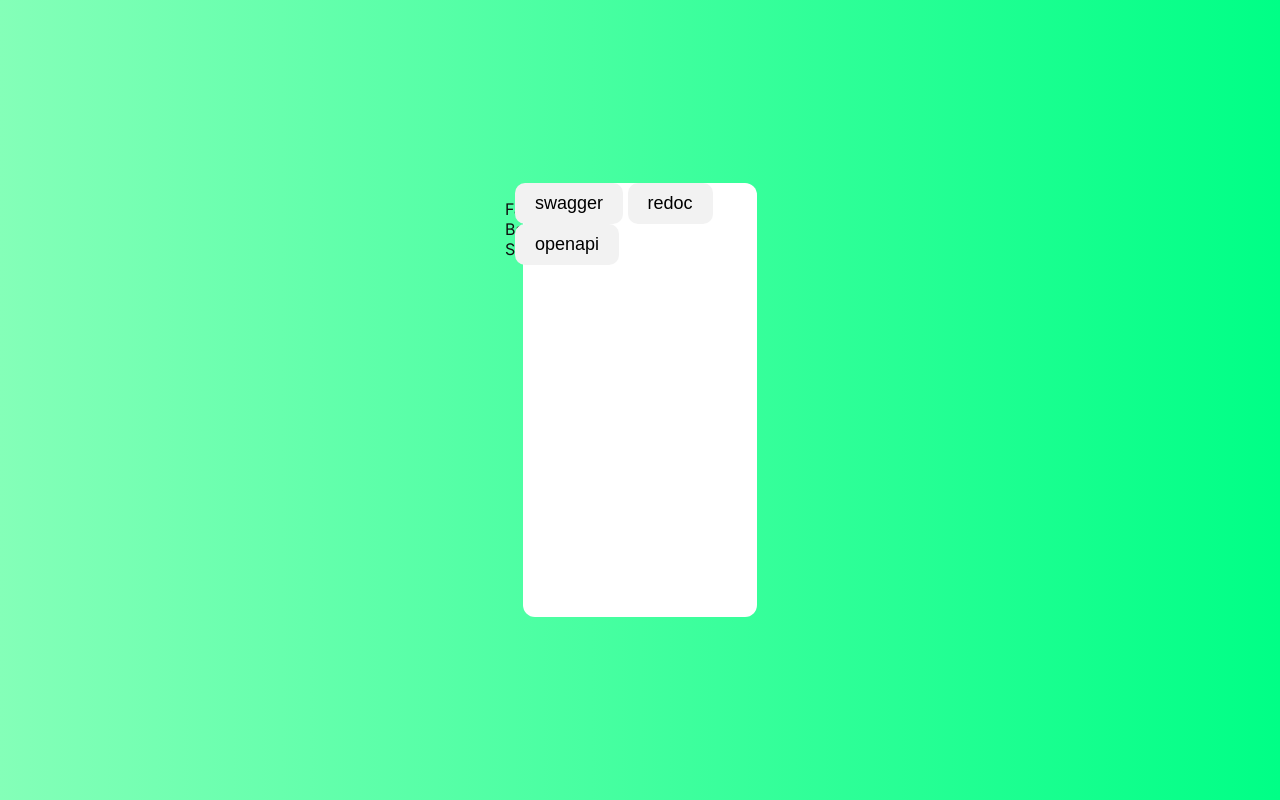
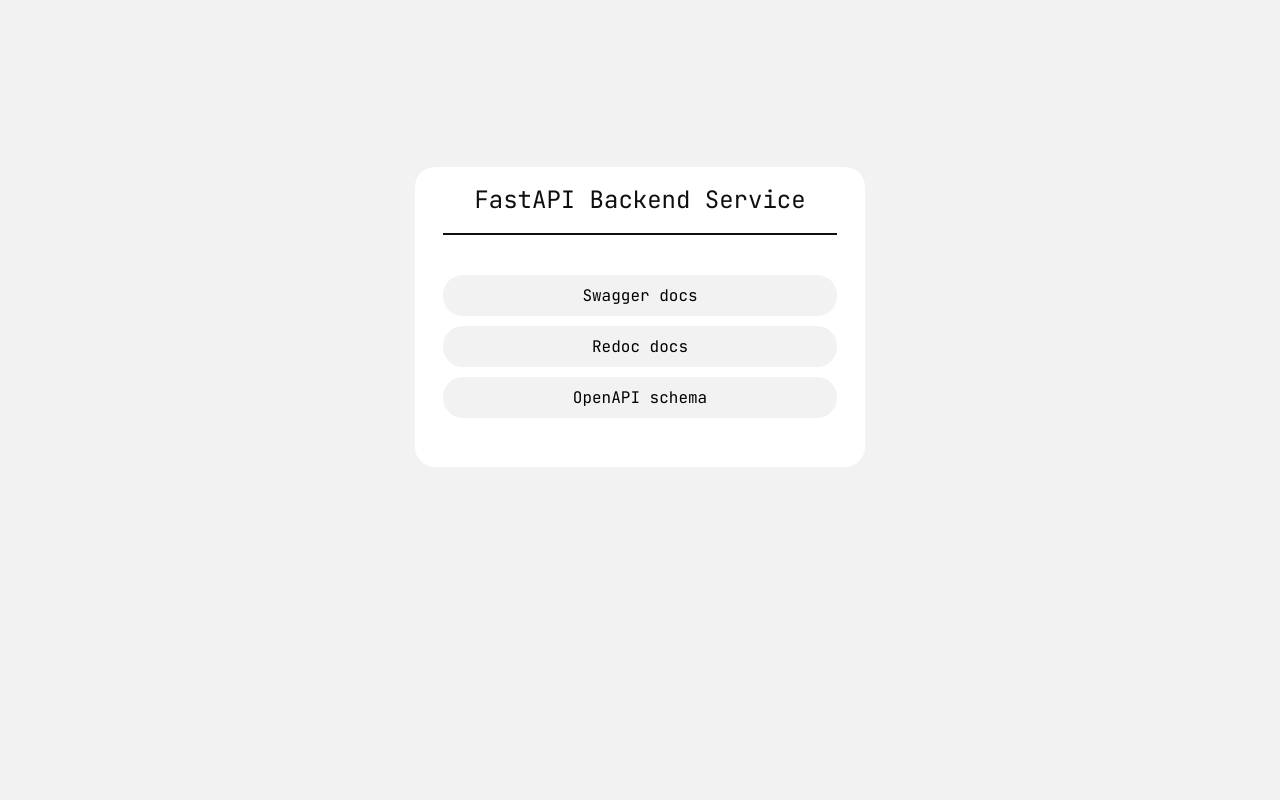
Before and after one commit to wnkbll/backend-service, a FastAPI app: page / in a window 1280 px wide. Run offline with FastAPI, Linux system fonts and the light colour scheme.

Commit message:
update static files and html template for home page

```diff
--- a/src/main.py
+++ b/src/main.py
@@ -24,7 +24,7 @@
 add_middleware(app, CORSMiddleware, **settings.cors_middleware_kwargs)
 
 templates = Jinja2Templates(directory=TEMPLATES_PATH)
-app.mount("/static/local", StaticFiles(directory=STATIC_PATH), name="static")
+app.mount("/static", StaticFiles(directory=STATIC_PATH), name="static")
 
 
 @app.get("/", name="Home", tags=["Root"])
--- a/static/style.css
+++ b/static/style.css
@@ -3,57 +3,67 @@
     height: 100%;
 }
 
-
 body {
     margin: 0;
     width: 100%;
     height: 100%;
-    font-family: 'Inter', sans-serif;
-    background: rgb(132,255,184);
-    background: linear-gradient(90deg, rgba(132,255,184,1) 0%, rgba(0,255,134,1) 100%);
+    font-family: "JetBrains Mono", serif;
+    background: #f2f2f2;
 }
 
 .wrapper {
     width: 100%;
     height: 100%;
     display: grid;
-    grid-template-columns: 1fr 250px 1fr;
-    grid-template-rows: 1fr 450px 1fr;
+    grid-template-columns: 1fr 450px 1fr;
+    grid-template-rows: 1fr 300px 2fr;
 }
 
 .centered {
     color: #0f0f0f;
-    border-radius: 12px;
+    border-radius: 20px;
     grid-column: 2 / span 1;
     grid-row: 2 / span 1;
     background-color: #ffffff;
-    margin: 8px;
+    padding: 8px;
 
     display: grid;
-    grid-template-columns: 10px 250px 10px;
-    grid-template-rows: 1fr 450px 1fr;
-    justify-content: center;
+    grid-template-columns: auto;
+    grid-template-rows: 50px 50px auto;
 }
 
-/* .title {
+.title {
+    font-size: x-large;
+    justify-self: center;
+    align-self: center;
+}
 
+.separator hr {
+    margin-left: 20px;
+    margin-right: 20px;
+    border: none;
+    border-top: 2px solid #0f0f0f;
 }
 
 .buttons {
     display: flex;
     flex-flow: column nowrap;
-    justify-content: space-between;
-} */
+    justify-content: start;
+}
 
-.linkButton {
+.docs {
     border: none;
     background-color: #f2f2f2;
     cursor: pointer;
     padding: 10px 20px;
-    font-size: large;
-    border-radius: 10px;
+    font-family: "JetBrains Mono", serif;
+    font-size: medium;
+    border-radius: 20px;
+    margin-bottom: 10px;
+    margin-left: 20px;
+    margin-right: 20px;
 }
 
-.linkButton:hover {
+.docs:hover {
     background-color: #c5c5c5;
 }
--- a/templates/home.html
+++ b/templates/home.html
@@ -3,20 +3,30 @@
 <head>
     <meta charset="UTF-8">
     <title>FastAPI Backend Service</title>
-    <link rel="icon" href="/static/local/favicon.ico">
-    <link rel="stylesheet" href="/static/local/style.css">
+    <link href="/static/favicon.ico" rel="icon">
+    <link href="/static/style.css" rel="stylesheet">
     <link rel="preconnect" href="https://fonts.googleapis.com">
     <link rel="preconnect" href="https://fonts.gstatic.com" crossorigin>
-    <link href="https://fonts.googleapis.com/css2?family=Inter:wght@400;700&display=swap" rel="stylesheet">
+    <link href="https://fonts.googleapis.com/css2?family=JetBrains+Mono:ital,wght@0,100..800;1,100..800&family=Roboto:ital,wght@0,100..900;1,100..900&display=swap"
+          rel="stylesheet">
 </head>
 <body>
     <div class="wrapper">
         <div class="centered">
             <p class="title">FastAPI Backend Service</p>
+            <div class="separator">
+                <hr>
+            </div>
             <div class="buttons">
-                <button class="linkButton" onclick="location.href='/docs'">swagger</button>
-                <button class="linkButton" onclick="location.href='/redoc'">redoc</button>
-                <button class="linkButton" onclick="location.href='/openapi'">openapi</button>
+                <button class="docs" onclick="location.href='/docs'">
+                    <span>Swagger docs</span>
+                </button>
+                <button class="docs" onclick="location.href='/redoc'">
+                    <span>Redoc docs</span>
+                </button>
+                <button class="docs" onclick="location.href='/openapi.json'">
+                    <span>OpenAPI schema</span>
+                </button>
             </div>
         </div>
     </div>
```
